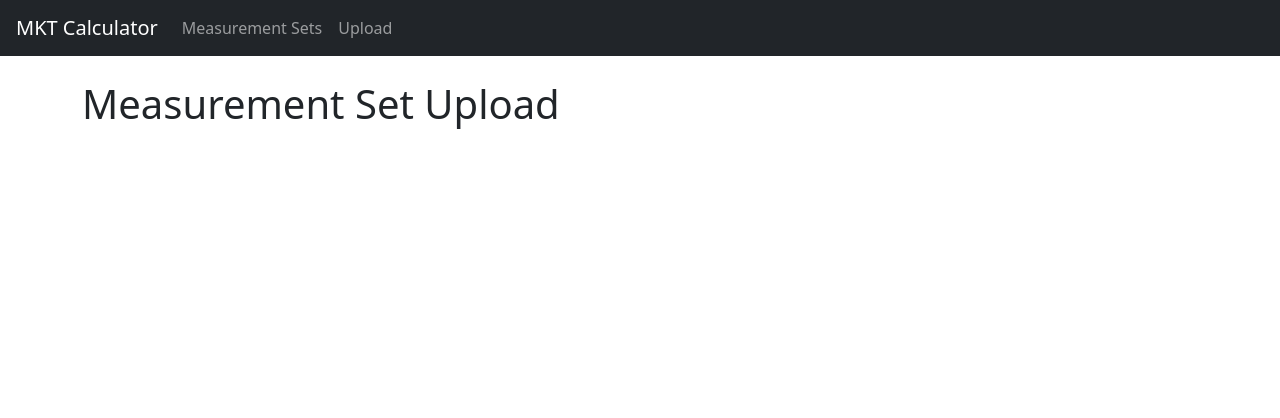
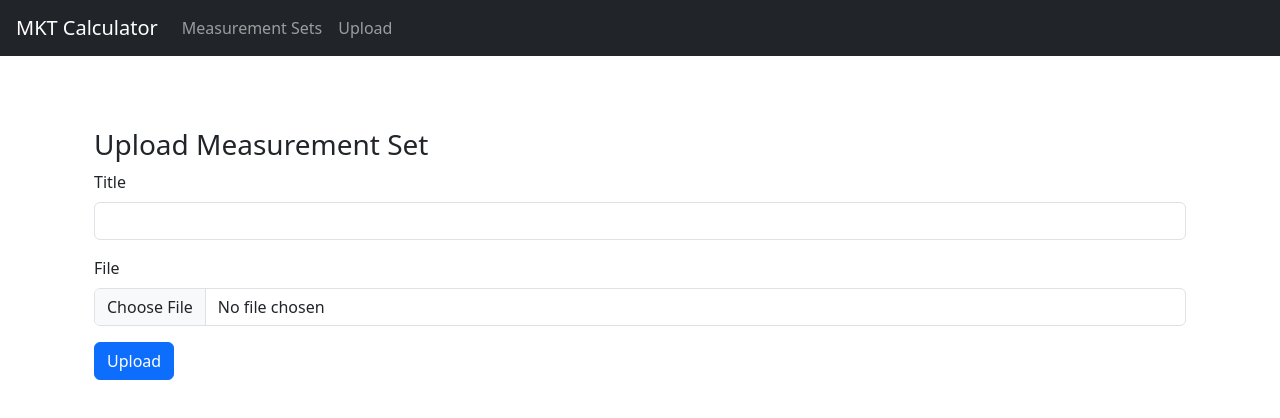
Before and after one commit to khalilst/mkt, a Vue app in the folder frontend/: page /upload in a window 1280 px wide. Shown: the top 418 px of the page. Built offline with nearby package versions, Linux system fonts and the light colour scheme.

Commit message:
feat: create upload measurement file page

```diff
--- /dev/null
+++ b/frontend/src/composables/useMeasurementSetUploadForm.ts
@@ -0,0 +1,59 @@
+import api from "@/services/api";
+import { endpoints } from "@/shared/endpoints";
+import { useRouter } from "vue-router";
+import { pathKeys } from "@/shared/routes";
+import { toast } from "vue3-toastify";
+import { ref } from "vue";
+
+interface MeasurementSetUploadData {
+  title: string;
+  measurementsFile?: File | null;
+}
+
+const useMeasurementSetUploadForm = () => {
+  const router = useRouter();
+
+  const form = ref<MeasurementSetUploadData>({ title: "" });
+  const loading = ref(false);
+
+  const selectFile = (e: Event) => {
+    const target = e.target as HTMLInputElement;
+    form.value.measurementsFile = target.files?.[0] || null;
+  };
+
+  const submit = async () => {
+    const { title, measurementsFile } = form.value;
+
+    const formData = new FormData();
+    formData.append("title", title);
+    if (measurementsFile) formData.append("measurementsFile", measurementsFile);
+
+    loading.value = true;
+    try {
+      const { data } = await api.post(
+        endpoints.mkt.measurementSetStore,
+        formData
+      );
+
+      router.push({
+        name: pathKeys.measurementSetShow.name,
+        params: { id: data.id },
+      });
+
+      toast.success("Saved successfully");
+    } catch (error: any) {
+      toast.error(error?.message || "Something went wrong");
+    } finally {
+      loading.value = false;
+    }
+  };
+
+  return {
+    selectFile,
+    submit,
+    loading,
+    form,
+  };
+};
+
+export default useMeasurementSetUploadForm;
--- a/frontend/src/pages/UploadMeasurements.vue
+++ b/frontend/src/pages/UploadMeasurements.vue
@@ -1,6 +1,23 @@
 <template>
-  <h1>Measurement Set Upload</h1>
+  <div class="container py-5">
+    <h3>Upload Measurement Set</h3>
+    <form @submit.prevent="submit">
+      <div class="mb-3">
+        <label class="form-label">Title</label>
+        <input v-model="form.title" type="text" class="form-control" required />
+      </div>
+      <div class="mb-3">
+        <label class="form-label">File</label>
+        <input @change="selectFile" type="file" accept=".csv" class="form-control" required />
+      </div>
+      <button class="btn btn-primary" :class="{ disabled: loading }" :disabled="loading">Upload</button>
+    </form>
+  </div>
 </template>
 
-<script>
+<script setup lang="ts">
+import useMeasurementSetUploadForm from '@/composables/useMeasurementSetUploadForm';
+
+const { selectFile, submit, loading, form } = useMeasurementSetUploadForm();
+
 </script>
```
Also changed, not shown: frontend/src/composables/useForm.ts (deleted, +0 -27 lines).
